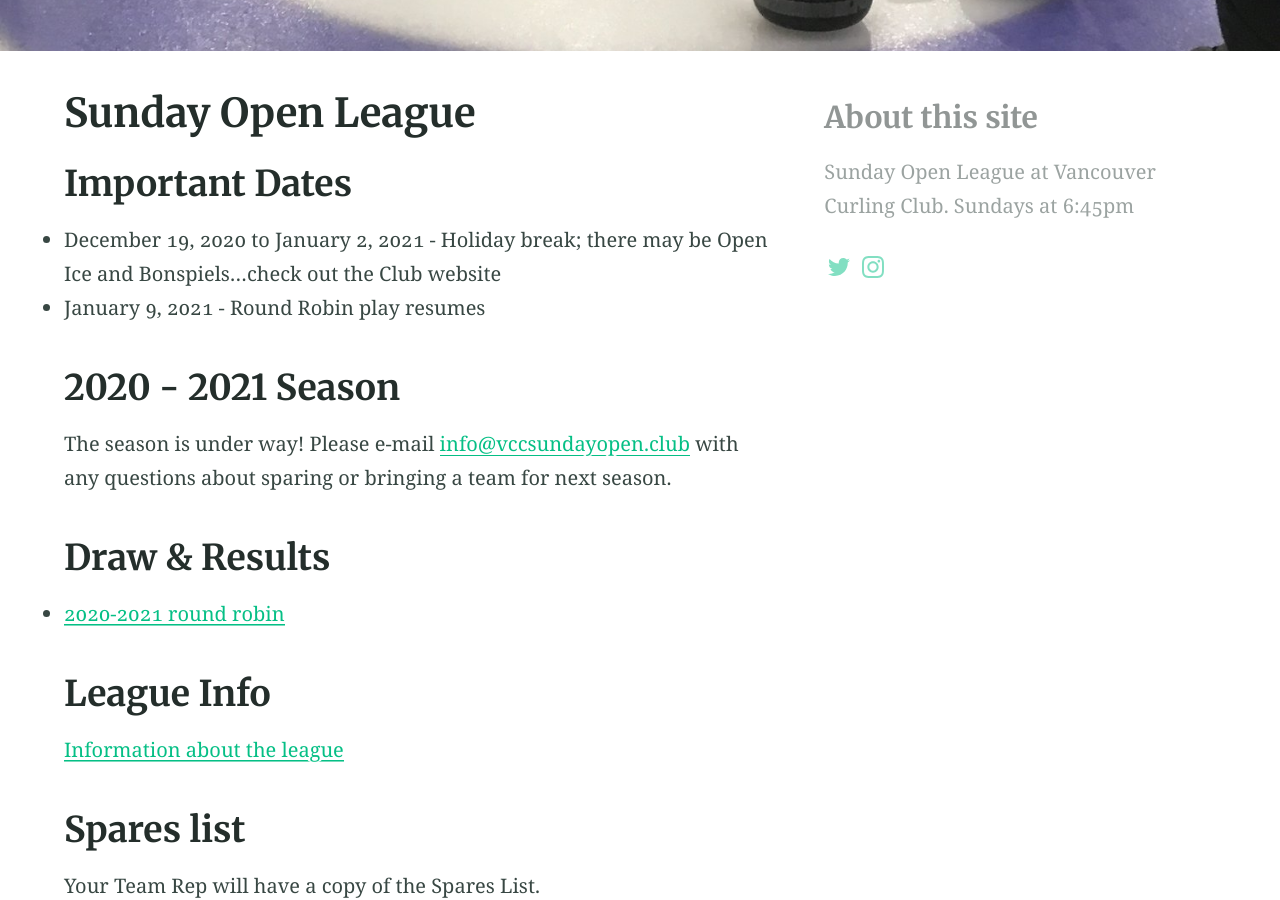
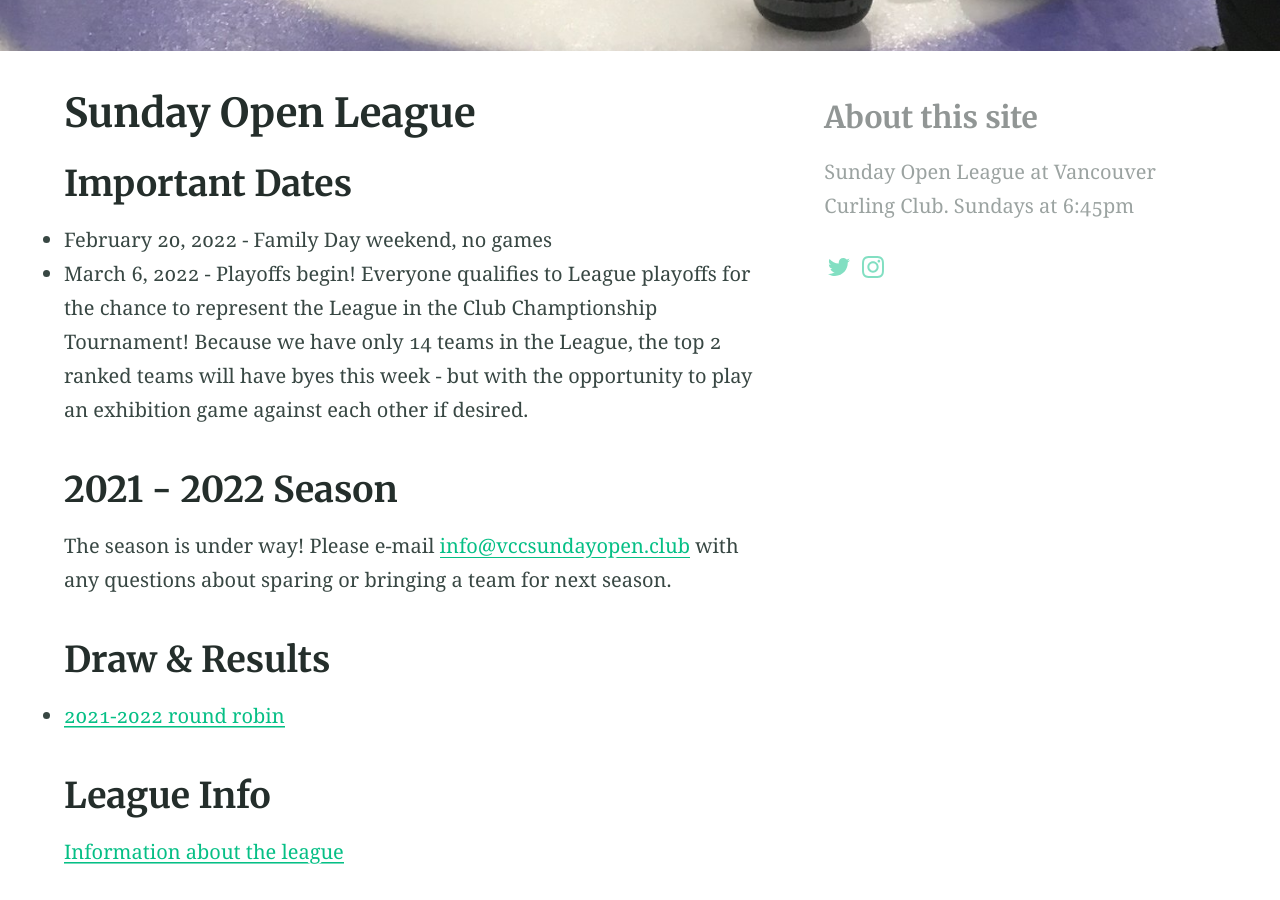
Before and after one commit to adsgray/testsite, a Jekyll site: the page built from index.md, in a window 1280 px wide and 900 px high, scrolled down 373 px. Built offline with Jekyll 4.4.1, drawn with Linux system fonts in a browser that asks for light colours; some of the changed text lies outside the part shown.

Commit message:
Update index.md

```diff
--- a/index.md
+++ b/index.md
@@ -7,14 +7,14 @@ aside: true
 ---
 
 ## Important Dates
-* December 19, 2020 to January 2, 2021 - Holiday break; there may be Open Ice and Bonspiels...check out the Club website
-* January 9, 2021 - Round Robin play resumes
+* February 20, 2022 - Family Day weekend, no games
+* March 6, 2022 - Playoffs begin! Everyone qualifies to League playoffs for the chance to represent the League in the Club Champtionship Tournament! Because we have only 14 teams in the League, the top 2 ranked teams will have byes this week - but with the opportunity to play an exhibition game against each other if desired.
 
-## 2020 - 2021 Season
+## 2021 - 2022 Season
 The season is under way! Please e-mail [info@vccsundayopen.club](mailto:info@vccsundayopen.club) with any questions about sparing or bringing a team for next season.
 
 ## Draw & Results
-* [2020-2021 round robin](assets/2021-22SundayOpenDraw1.pdf)
+* [2021-2022 round robin](assets/2021-22SundayOpenDraw1.pdf)
 
 ## League Info
 [Information about the league](leagueinfo.html)
@@ -27,7 +27,7 @@ Your Team Rep will have a copy of the Spares List.
 
 ## League Background
 
-The Sunday Open League will be entering its 20th year. We are an open
+The Sunday Open League is in its 20th year. We are an open
 league where more than half of the teams are mixed gender. Most teams
 in the Sunday Open have been part of the league for multiple years, but
 it is a friendly league and welcomes new teams whenever we can. The Sunday
```
